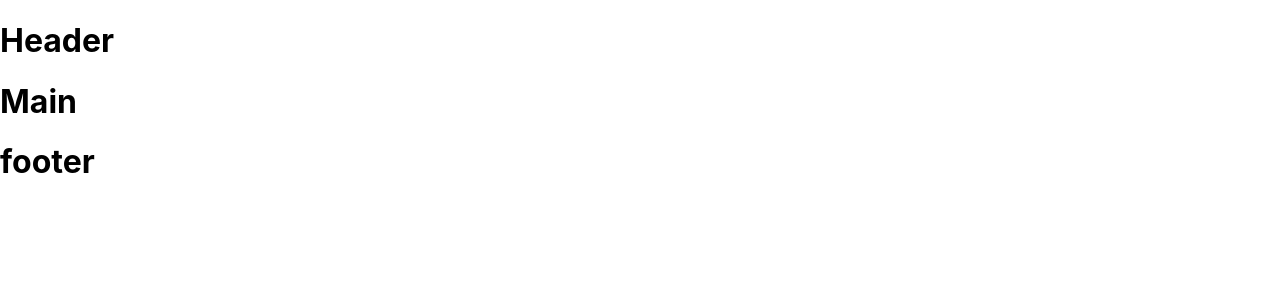
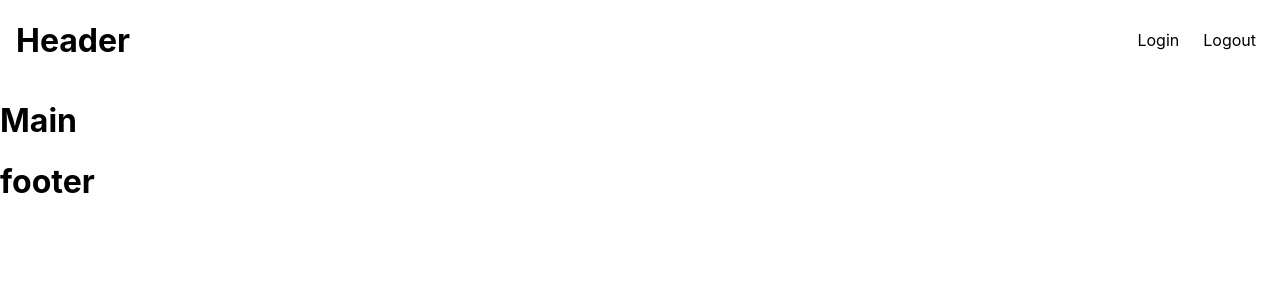
Before and after one commit to VernellMiller/sports-chat-frontend, a React (Create React App) app: page / in a window 1280 px wide. Shown: the top 300 px of the page. Built offline with nearby package versions, Linux system fonts and the light colour scheme.

Commit message:
wip adds link to login and logout

```diff
--- a/src/components/Header.js
+++ b/src/components/Header.js
@@ -1,10 +1,48 @@
+import { Link } from "react-router-dom";
 import styled from "styled-components";
 
 const Header = (props) => {
+
+    const StyledHeader = styled.header`
+        display: flex;
+        align-items: center;
+        justify-content: space-between;
+        padding-left: 1rem;
+        height: 5rem;
+        background-color: black, 0.5;
+
+        nav {
+            display: flex;
+            align-items: center;
+            ul {
+                display: flex;
+                list-style: none;
+                li {
+                    margin-right: 1.5rem;
+                    a {
+                        text-decoration: none;
+                        color: inherit;
+                    }
+                    &:last-child:hover {
+                        cursor: pointer;
+                    }
+                }
+            }
+        }
+    `;
+
     return (
-        <header>
+        <StyledHeader>
             <h1>Header</h1>
-        </header>
+            <nav>
+                <ul>
+                    <li>
+                        <Link>Login</Link>
+                    </li>
+                    <li>Logout</li>
+                </ul>
+            </nav>
+        </StyledHeader>
     );
 };
 
```
